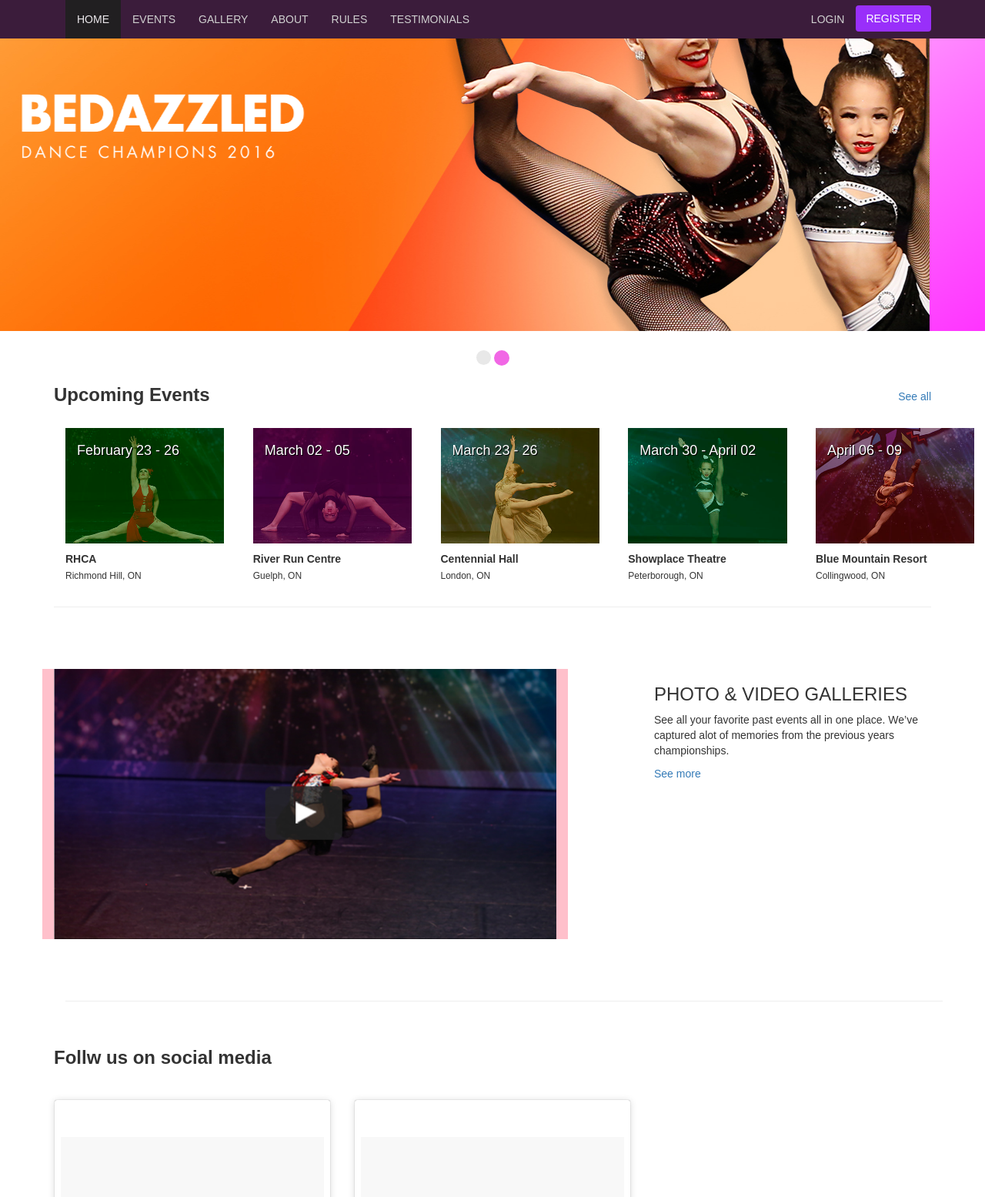
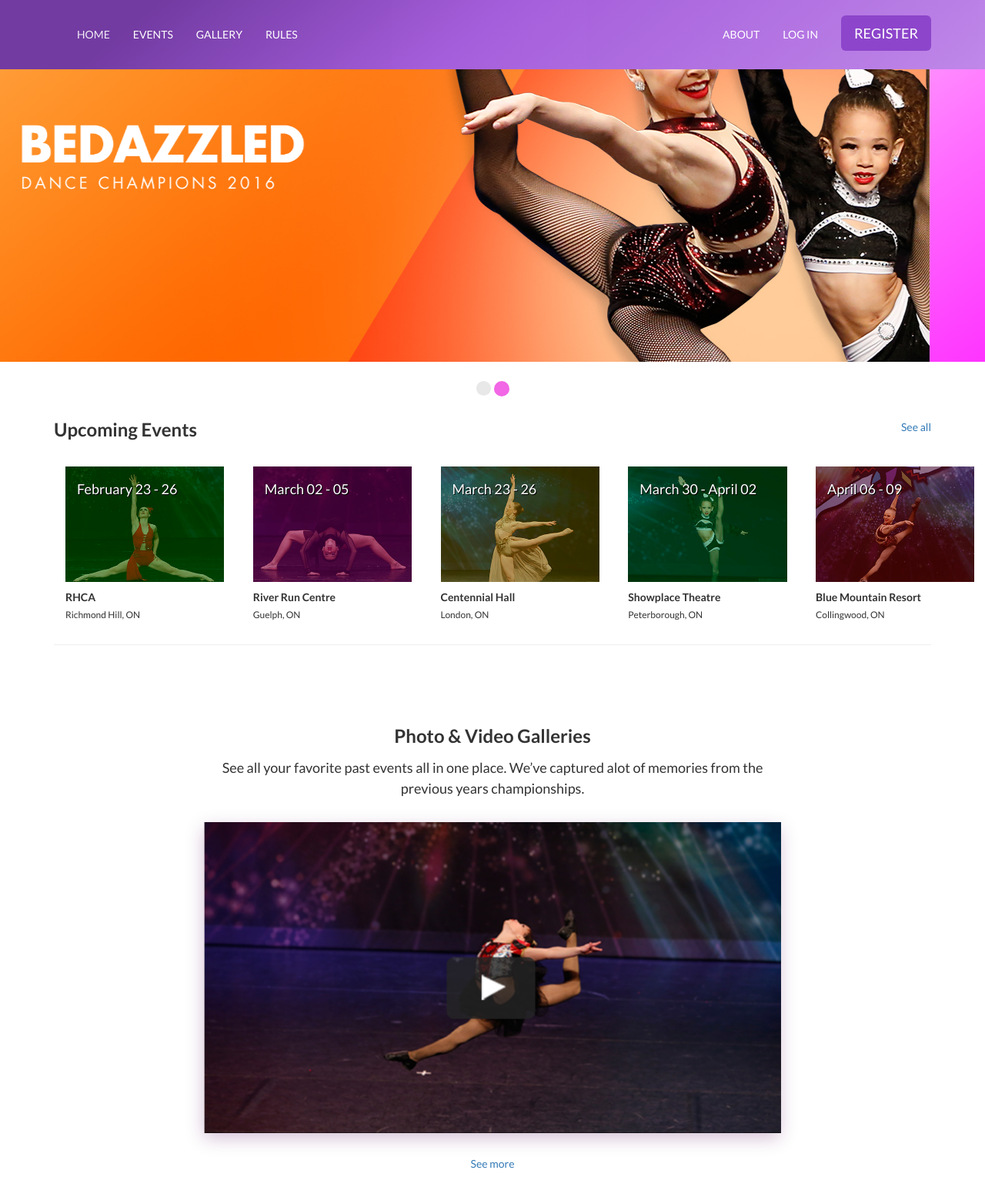
Before and after one commit to colin-mcdonald/bedazzled-frontend, a plain HTML site: page home.html in a window 1280 px wide. Shown: the top 1555 px of the page at 77% size. Drawn offline with nearby package versions, Linux system fonts and the light colour scheme; a script that the page names is missing.

Commit message:
add google fonts LATO and tweak design to support font and color changes

```diff
--- a/home.html
+++ b/home.html
@@ -8,16 +8,25 @@
 
   <link rel="stylesheet" href="https://maxcdn.bootstrapcdn.com/bootstrap/3.3.7/css/bootstrap.min.css">
   <link rel="stylesheet" href="https://maxcdn.bootstrapcdn.com/font-awesome/4.6.3/css/font-awesome.min.css">
-  <link href="https://fonts.googleapis.com/css?family=Ubuntu" rel="stylesheet">
+  <link href="https://fonts.googleapis.com/css?family=Lato:400,700" rel="stylesheet">
 
   <style type="text/css">
     body {
-      /*font-family: 'Ubuntu', sans-serif;*/
-      font-family: 'Libre Franklin', sans-serif;
+      font-family: 'Lato', sans-serif;
+    }
+
+    h3 {
+      font-weight: bold;
+    }
+
+    h4, h3 {
+      line-height: 1.5;
     }
 
     .navbar-inverse {
-        background-color: #260426;
+        padding: 20px;
+        /*background-color: #260426;*/
+        background: linear-gradient(141deg, #632698 15%, #9B4CD7 48%, #C38CEC 119%) !important;
         border-color: #080808;
         opacity: 0.90;
         filter: alpha(opacity=90); /* For IE8 and earlier */
@@ -29,12 +38,17 @@
     }
 
     .navbar-inverse .navbar-nav>li>a {
-        color: #ccc;
+        color: #fff;
+    }
+
+    .navbar-inverse .navbar-nav>.active>a, .navbar-inverse .navbar-nav>.active>a:focus, .navbar-inverse .navbar-nav>.active>a:hover {
+    color: #fff;
+    background-color: transparent;
 }
 
     .navbar-inverse li:hover, .navbar-inverse li.active {
-        border-bottom: 3px solid white;
-        background-color: #260426;
+        /*border-bottom: 3px solid white;*/
+        background-color: transparent;
         opacity: 0.90;
         filter: alpha(opacity=90); /* For IE8 and earlier */
     }
@@ -145,8 +159,16 @@
         padding-bottom: 40px;
       }
 
+      .navbar-inverse li:hover .caption-be {
+        border-bottom: none;
+      }
+
+      .caption-be {
+
+      }
+
       .btn-bedazzled {
-          background-color:#8f19fa;
+          background-color:#8131C6;
           color:#fff;
           text-transform: uppercase;
           font-weight: 500;
@@ -177,9 +199,9 @@
       }
   </style>
 </head>
+<body>
 
-<body>
-    <nav class="navbar navbar-inverse">
+<nav class="navbar navbar-inverse be-nav">
   <div class="container">
 
     <div class="navbar-header">
@@ -195,13 +217,14 @@
         <li class="active"><a href="/home.html">Home</a></li>
         <li><a href="/events.html">Events</a></li>
         <li><a href="/gallery.html">Gallery</a></li>
-            <li><a href="/about.html">About</a></li>
         <li><a href="/rules.html">Rules</a></li>
-            <li><a href="/testimonials.html">Testimonials</a></li>
+        <!-- <li><a href="/testimonials.html">Testimonials</a></li> -->
       </ul>
       <ul class="nav navbar-nav navbar-right">
-              <li><a href="/about.html">Login</a></li>
-              <a class="btn btn-bedazzled" style="margin-top: 7px;" href="/login.html">Register</a>
+        <li><a href="/about.html">About</a></li>
+          <li><a href="/about.html">Log in</a>
+          </li>
+          <a class="btn btn-lg btn-bedazzled" style="margin-top: 0px; margin-left: 15px" href="/login.html">Register</a>
       </ul>
     </div>
 
@@ -229,8 +252,9 @@
           <img src="bedazzled_block_text.png" style="margin-left: 16px; margin-top: 64px; width:400px;">
           <br><br>
 
-            <a href="/events.html">
-              <img src="events_button.png" style="margin-left: 16px; width:250px;">
+          <a style="margin-left: 30px;" class="btn btn-lg btn-bedazzled" href="/events.html">
+          REGISTER NOW
+            <!-- <img src="events_button.png" style="margin-left: 16px; width:250px;"> -->
           </a>
         </div>
         </div>
@@ -267,26 +291,30 @@
 
 <!-- Photo & Video Gallery -->
 <div class="container">
-      <div class="row" style="padding-top:60px;padding-bottom:60px;">
-          <div class="col-sm-7" style="background-color:pink;">
-            <a href="/galleries" class="bedazzled--featurette">
-              <img src="photo_gallery.png" class="img-responsive" alt="Image">
+  <div class="row" style="padding-top:60px;padding-bottom:20px;">
+       <div class="col-md-8 col-md-offset-2" style="text-align: center;">
+        <h3>Photo &amp; Video Galleries</h3>
+        <H4>See all your favorite past events all in one place. We’ve captured alot of memories from the previous years championships.</H4>
+      </div>
+  </div>
+  <div class="row">
+  <div class="col-md-8 col-md-offset-2" style="text-align: center; padding-bottom:30px;">
+        <a href="/galleries" class="bedazzled--featurette" style="margin-bottom: 20px;">
+          <img src="photo_gallery.png" class="img-responsive" alt="Image" style=" margin-bottom: 30px;-webkit-box-shadow: -1px 7px 22px -1px rgba(87,0,87,0.26);
+-moz-box-shadow: -1px 7px 22px -1px rgba(87,0,87,0.26);
+box-shadow: -1px 7px 22px -1px rgba(87,0,87,0.26);">
         </a>
-          </div>
-          <div class="col-sm-4 col-sm-offset-1">
-            <h3 style="text-transform: uppercase">Photo &amp; Video Galleries</h3>
-            <p>See all your favorite past events all in one place. We’ve captured alot of memories from the previous years championships.</p>
           <a href="/gallery.html">See more</a>
       </div>
     </div>
-
+</div>
     <div class="container">
       <hr>
-        </div>
+
 
     <div class="row" style="padding-top:20px;padding-bottom:60px;">
       <div class="col col-lg-12">
-            <h3 class="center-block" style="margin-top:20px;margin-bottom:40px;font-weight:bold;">Follw us on social media</h3>
+        <h3 class="center-block" style="margin-top:20px;margin-bottom:40px;font-weight:bold;">Follow us on social media</h3>
       </div>
 
       <div class="col-sm-4">
@@ -310,7 +338,7 @@
          <img src="bedazzled_block_text.png" style="width:250px;margin-top:30px;">
       </div>
     </div>
-        <div class="col-sm-4" style="padding-top:30px;text-align:center;">
+    <div class="col-sm-4" style="padding-top:30px;">
       <address class="bedazzled--main-foot-addr center-block">
         Bedazzled Dance Champions, Inc.<br>
         Tracy Covelli, Director<br>
@@ -358,19 +386,29 @@
 
         $.get('event_images/events.json', {}, function(data) {
 
-          var currentList = $('<div>').addClass('event-row');
+          var currentList = null;
 
           data.events.slice(0, 5).forEach(function(e, i) {
+            if (i%5 === 0 || !currentList) {
+              if (currentList) {
+                $('#events_list').append($('<div>')
+                              .addClass('item')
+                              .addClass($('#events_list').children().length < 1 ? 'active' : '')
+                              .append(
+                                  $('<div>')
+                                    .addClass('')
+                                    .append(currentList)));
+              }
+
+              currentList = $('<div>').addClass('event-row');
+            }
+
+            // console.log(i, e)
             var imageName = colorImages[i%colorImages.length];
             var className = i < 1 ? 'col col-sm-2' : 'col col-sm-2 col-half-offset ';
             currentList.append(
               $('<div>').addClass(className).append(
-                  $('<div>')
-                    .addClass('event-item')
-                    .css('background-image', "url('event_images/colored/" + imageName + "')")
-                    .append(
-                        $('<h1>').text(e.date)
-                    )
+                  $('<div>').addClass('event-item').css('background-image', "url('event_images/colored/" + imageName + "')").append($('<h1>').text(e.date))
               ).append(
                 $('<p>').addClass('event-location').text(e.location)
               ).append(
@@ -380,8 +418,10 @@
 
           $('#events_list').append($('<div>')
                   .addClass('item')
+                  // .addClass($('#events_list').children().length < 1 ? 'active' : '')
                   .append(
                       $('<div>')
+                        .addClass('')
                         .append(currentList)));
 
           $('.event-item').click(function() {
```
Lines whose indentation alone changed are shown as unchanged.
